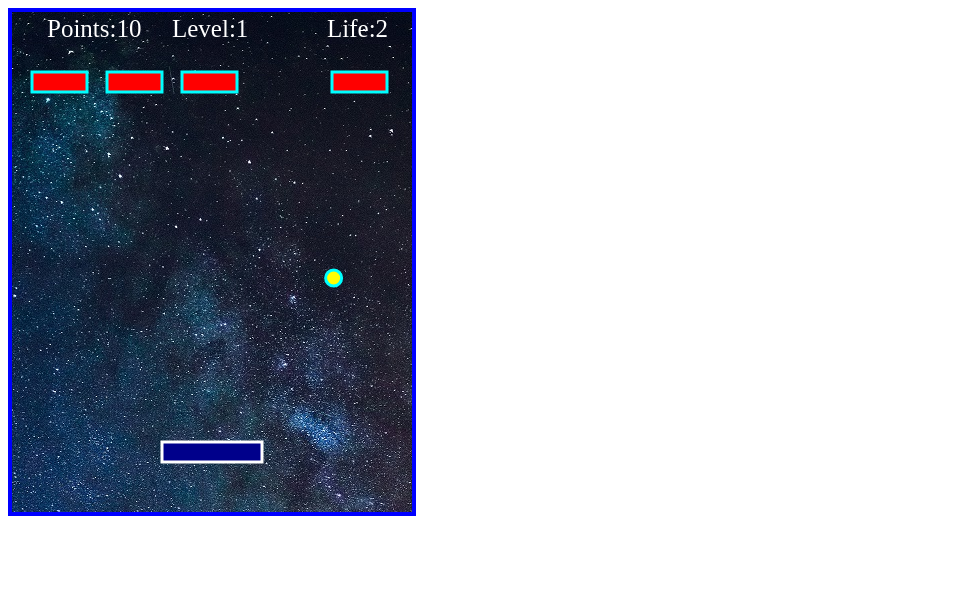
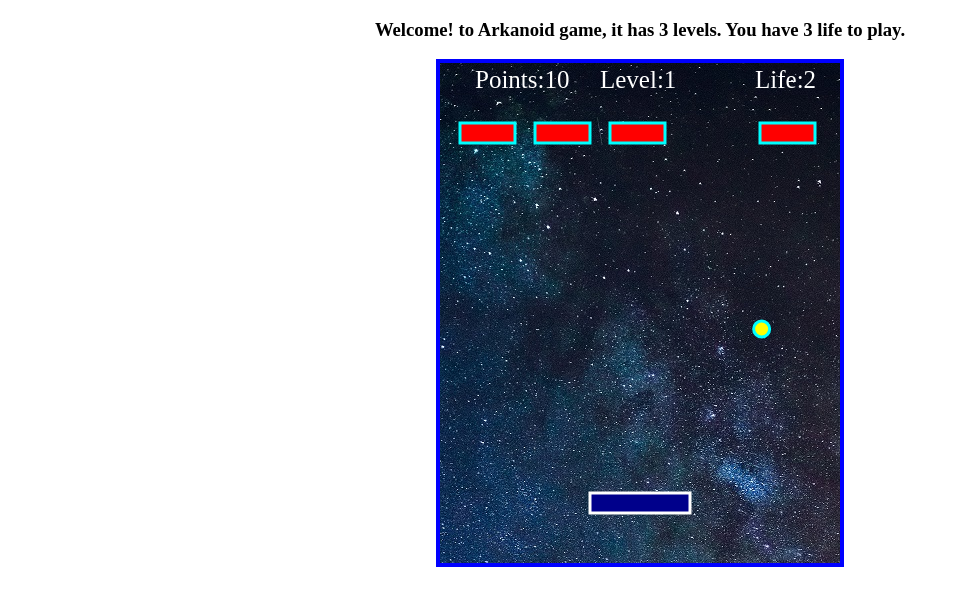
Before and after one commit to Suryansh-IngenuityTraining/Ingenuity-Gaming-Training, a plain HTML site: page Arkanoid-Assignment5/index.html in a window 1280 px wide. Shown: the whole page, without its empty margins (0-960 px from the left). Drawn offline with Linux system fonts and the light colour scheme; a web font is replaced by a local one.

Commit message:
improved and completed

```diff
--- a/Arkanoid-Assignment5/index.html
+++ b/Arkanoid-Assignment5/index.html
@@ -8,7 +8,8 @@
     <link rel="stylesheet" href="https://fonts.googleapis.com/css?family=Germania+One">
 </head>
 <body>
-    <canvas id="mycanvasid" width="400" height="500" style="border: 4px solid blue"></canvas>
+    <center><h3>Welcome! to Arkanoid game, it has 3 levels. You have 3 life to play.</h3></center>
+   <center><canvas id="mycanvasid" width="400" height="500" style="border: 4px solid blue"></canvas></center>
 </body>
 <script src="script.js"></script>
 </html>
```
